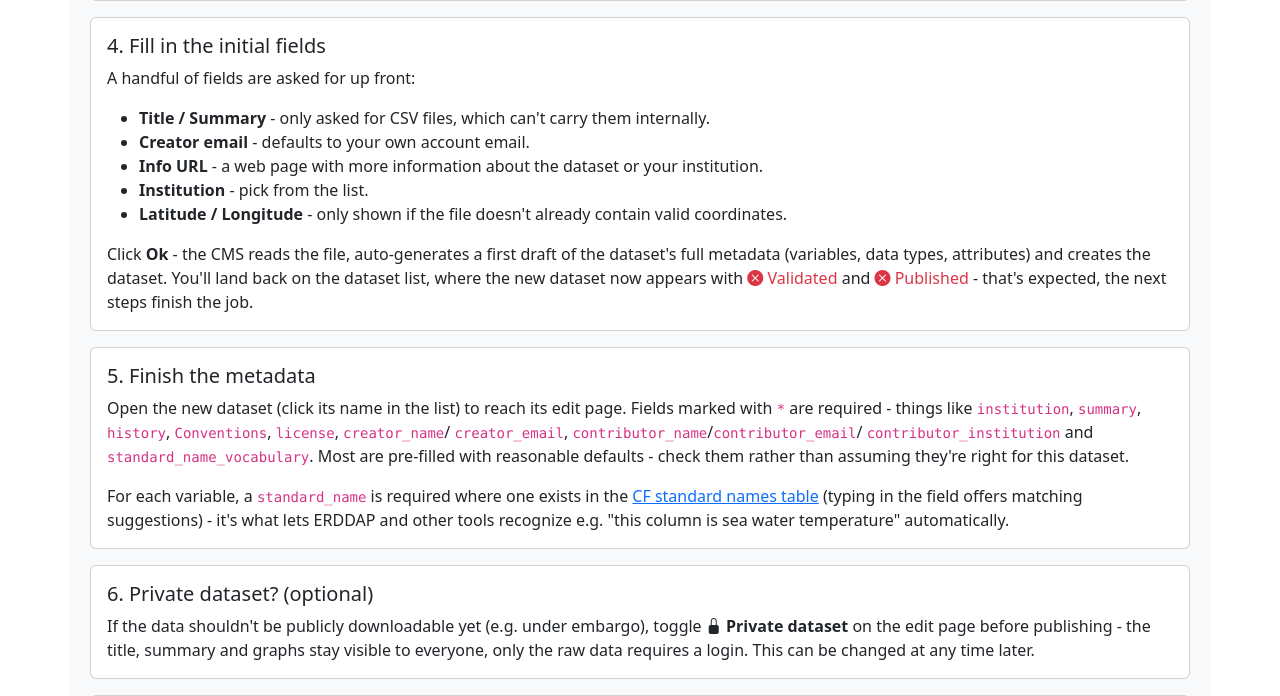
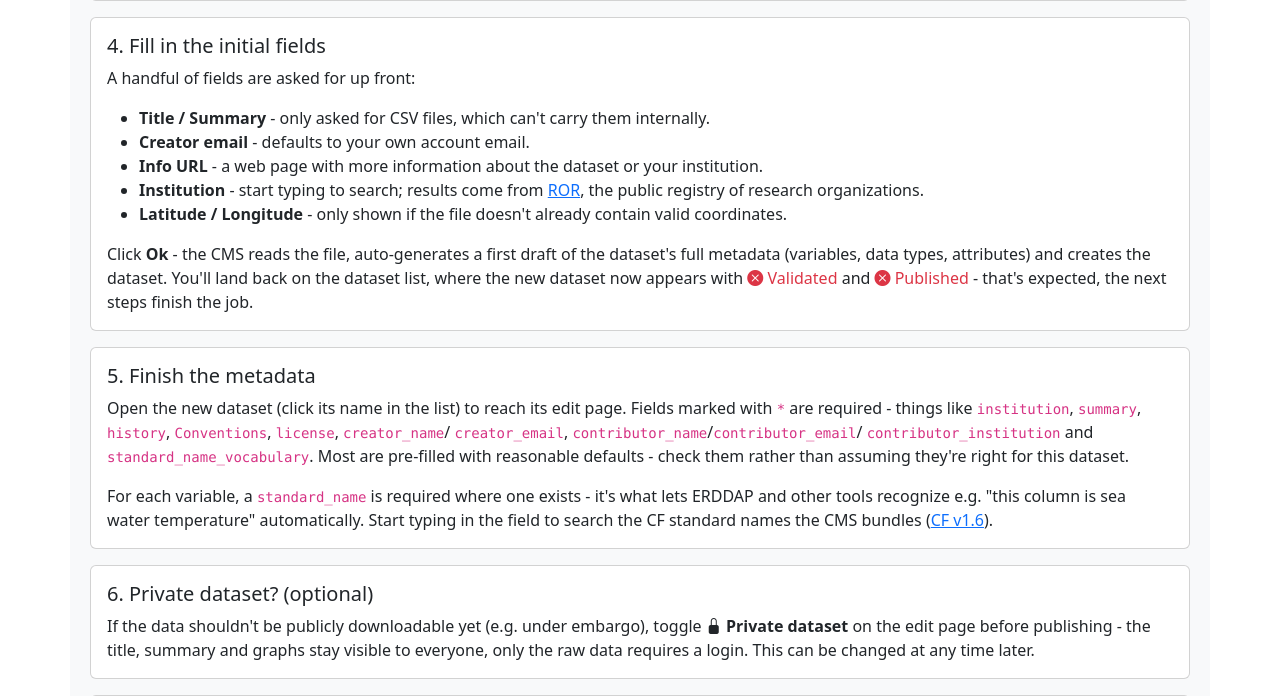
Before and after one commit to ISP-CNR/erddap-cms, a Python web app: template frontend/templates/guide.html in a window 1280 px wide. Shown: the part 1346-2042 px from the top of the page. Run offline with Jinja, Linux system fonts and the light colour scheme; the template is opened without the code that fills it, so the values that code supplies are empty; some libraries are stand-ins or nearby versions.

Commit message:
Guide: remove incorrect units auto-fill claim, fix CF table link
The units-auto-fill-on-standard_name-selection feature is actually
broken (see spawned task for the JS bug) - removed the guide's claim
that it works. Also corrected the CF standard names link: the CMS
bundles a fixed CF v1.6 list (standardnames.py), not the live/current
CF table this previously linked to.

```diff
--- a/frontend/templates/guide.html
+++ b/frontend/templates/guide.html
@@ -99,7 +99,8 @@
         <li><b>Title / Summary</b> - only asked for CSV files, which can't carry them internally.</li>
         <li><b>Creator email</b> - defaults to your own account email.</li>
         <li><b>Info URL</b> - a web page with more information about the dataset or your institution.</li>
-        <li><b>Institution</b> - pick from the list.</li>
+        <li><b>Institution</b> - start typing to search; results come from
+          <a href="https://ror.org" target="_blank">ROR</a>, the public registry of research organizations.</li>
         <li><b>Latitude / Longitude</b> - only shown if the file doesn't already contain valid coordinates.</li>
       </ul>
       <p class="card-text">
@@ -124,10 +125,9 @@
         reasonable defaults - check them rather than assuming they're right for this dataset.
       </p>
       <p class="card-text">
-        For each variable, a <code>standard_name</code> is required where one exists in the
-        <a href="https://cfconventions.org/Data/cf-standard-names/current/build/cf-standard-name-table.html" target="_blank">CF standard names table</a>
-        (typing in the field offers matching suggestions) - it's what lets ERDDAP and other tools recognize
-        e.g. "this column is sea water temperature" automatically.
+        For each variable, a <code>standard_name</code> is required where one exists - it's what lets ERDDAP and
+        other tools recognize e.g. "this column is sea water temperature" automatically. Start typing in the
+        field to search the CF standard names the CMS bundles (<a href="https://cfconventions.org/Data/cf-standard-names/">CF v1.6</a>).
       </p>
     </div>
   </div>
```
